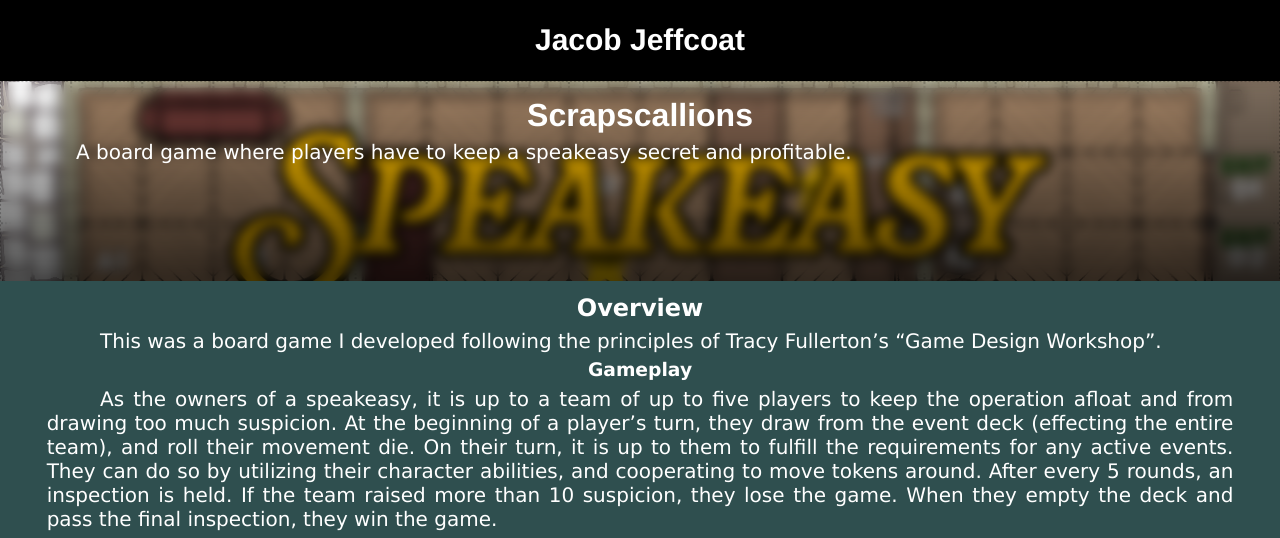
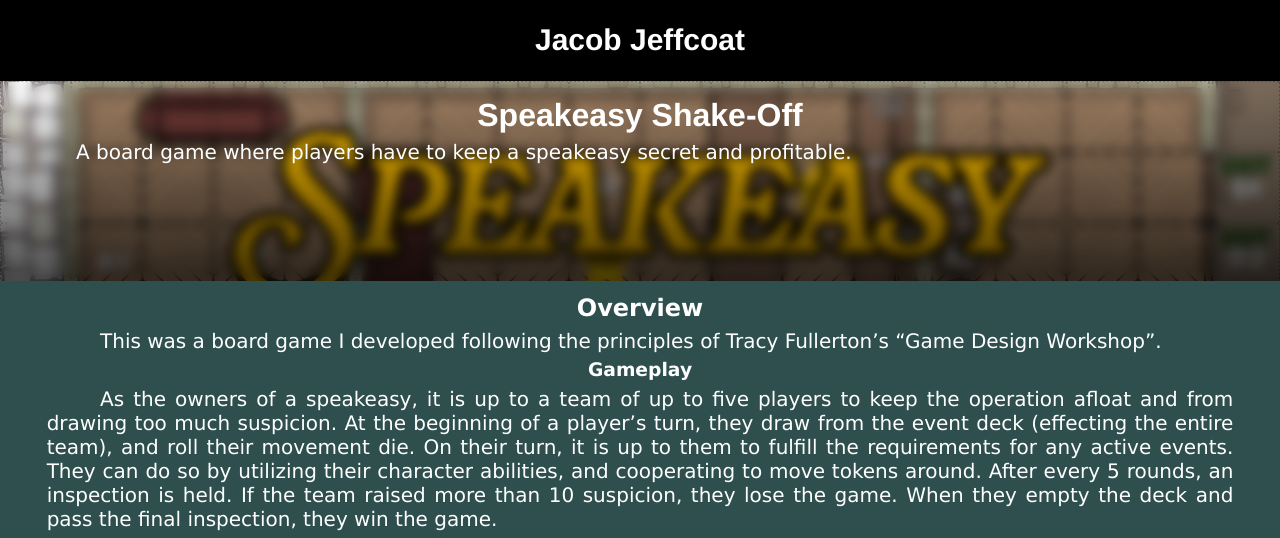
Before and after one commit to JeffcoatDesign/Portfolio, a Jekyll site: the page built from docs/_projects/Speakeasy Shake-Off.md, in a window 1280 px wide, cut to the strip 0-538 px from the top of the page. Built offline with Jekyll 4.4.1, drawn with Linux system fonts in a browser that asks for light colours.

Commit message:
Update Speakeasy Shake-Off.md

```diff
--- a/docs/_projects/Speakeasy Shake-Off.md
+++ b/docs/_projects/Speakeasy Shake-Off.md
@@ -1,6 +1,6 @@
 ---
 layout: project
-title: Scrapscallions
+title: Speakeasy Shake-Off
 description: A board game where players have to keep a speakeasy secret and profitable.
 image: /Portfolio/assets/images/speakeasy.png
 tags: [ Tabletop ]
```
